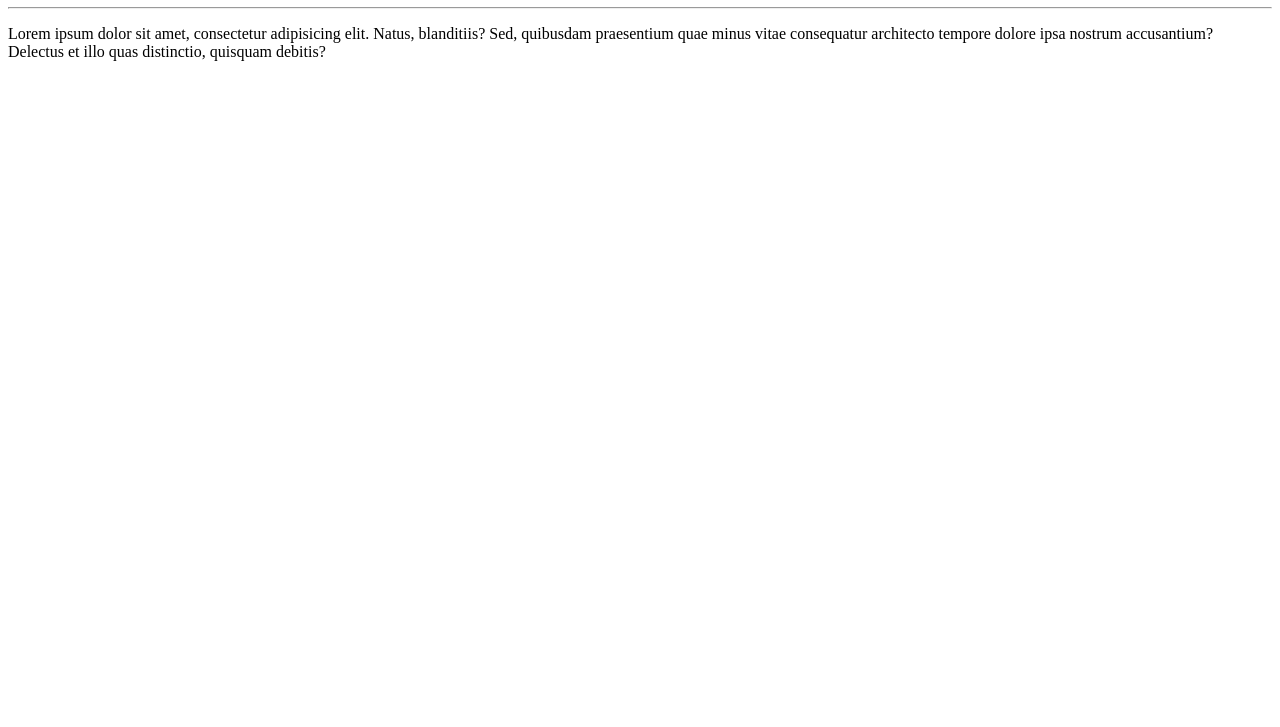
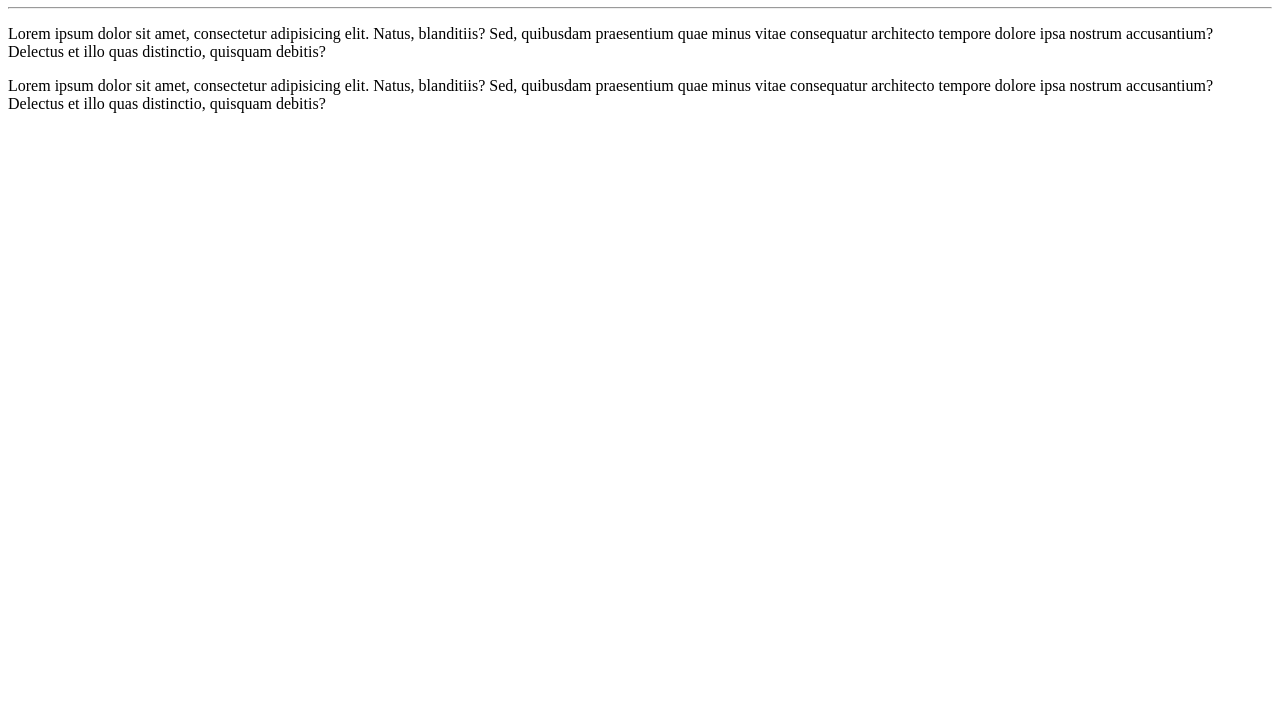
Before and after one commit to LudilsonSouza/Ola-Mundo, a plain HTML site: page site-exemplo/index.html in a window 1280 px wide. Shown: the part 73-800 px from the top of the page. Drawn offline with Linux system fonts and the light colour scheme.

Commit message:
Adicionei outro parágrafo

```diff
--- a/site-exemplo/index.html
+++ b/site-exemplo/index.html
@@ -10,5 +10,6 @@
     <h1>Olá, Mundo!</h1>
     <hr>
     <p>Lorem ipsum dolor sit amet, consectetur adipisicing elit. Natus, blanditiis? Sed, quibusdam praesentium quae minus vitae consequatur architecto tempore dolore ipsa nostrum accusantium? Delectus et illo quas distinctio, quisquam debitis?</p>
+    <p>Lorem ipsum dolor sit amet, consectetur adipisicing elit. Natus, blanditiis? Sed, quibusdam praesentium quae minus vitae consequatur architecto tempore dolore ipsa nostrum accusantium? Delectus et illo quas distinctio, quisquam debitis?</p>
 </body>
 </html>
```
